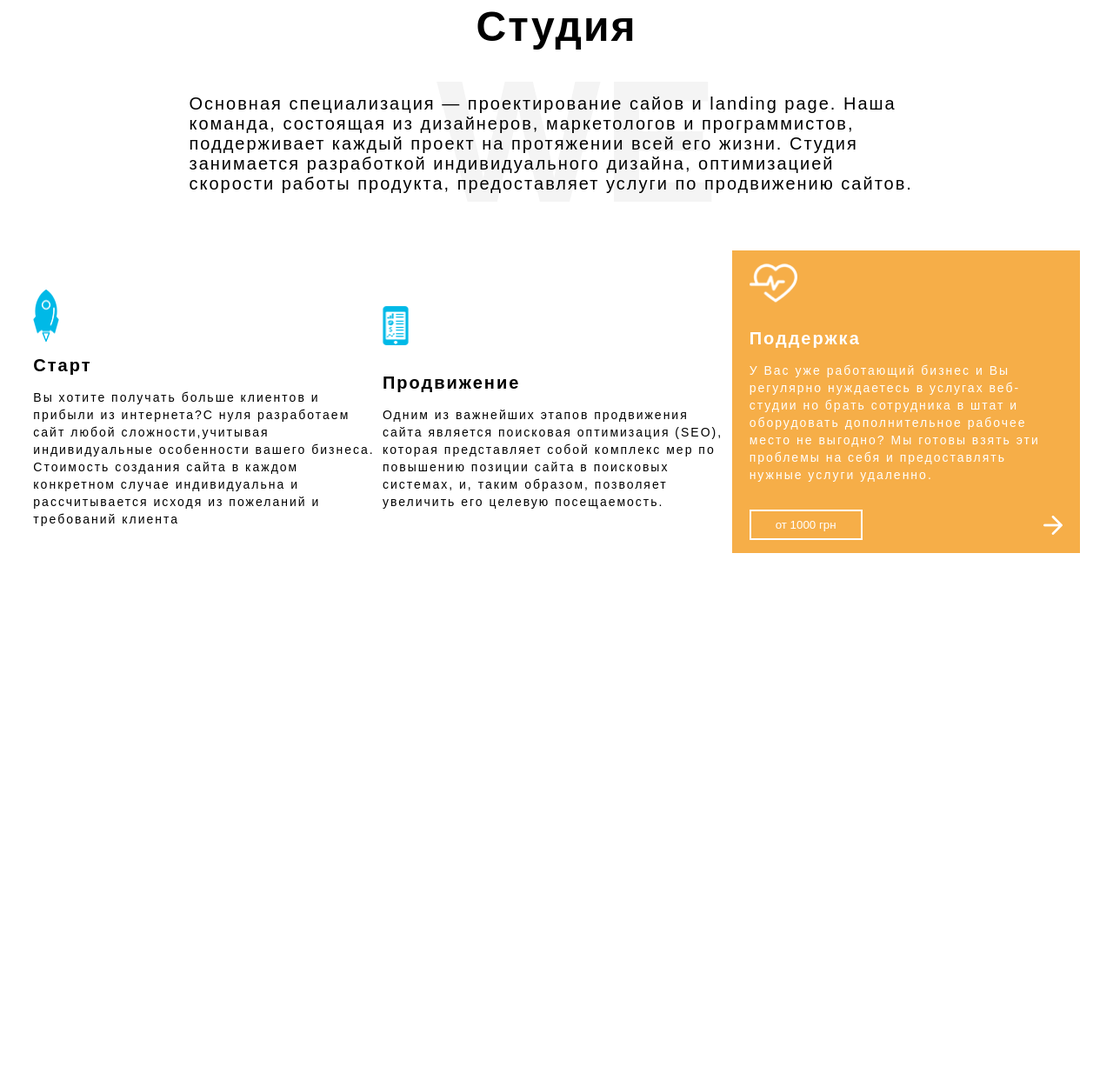
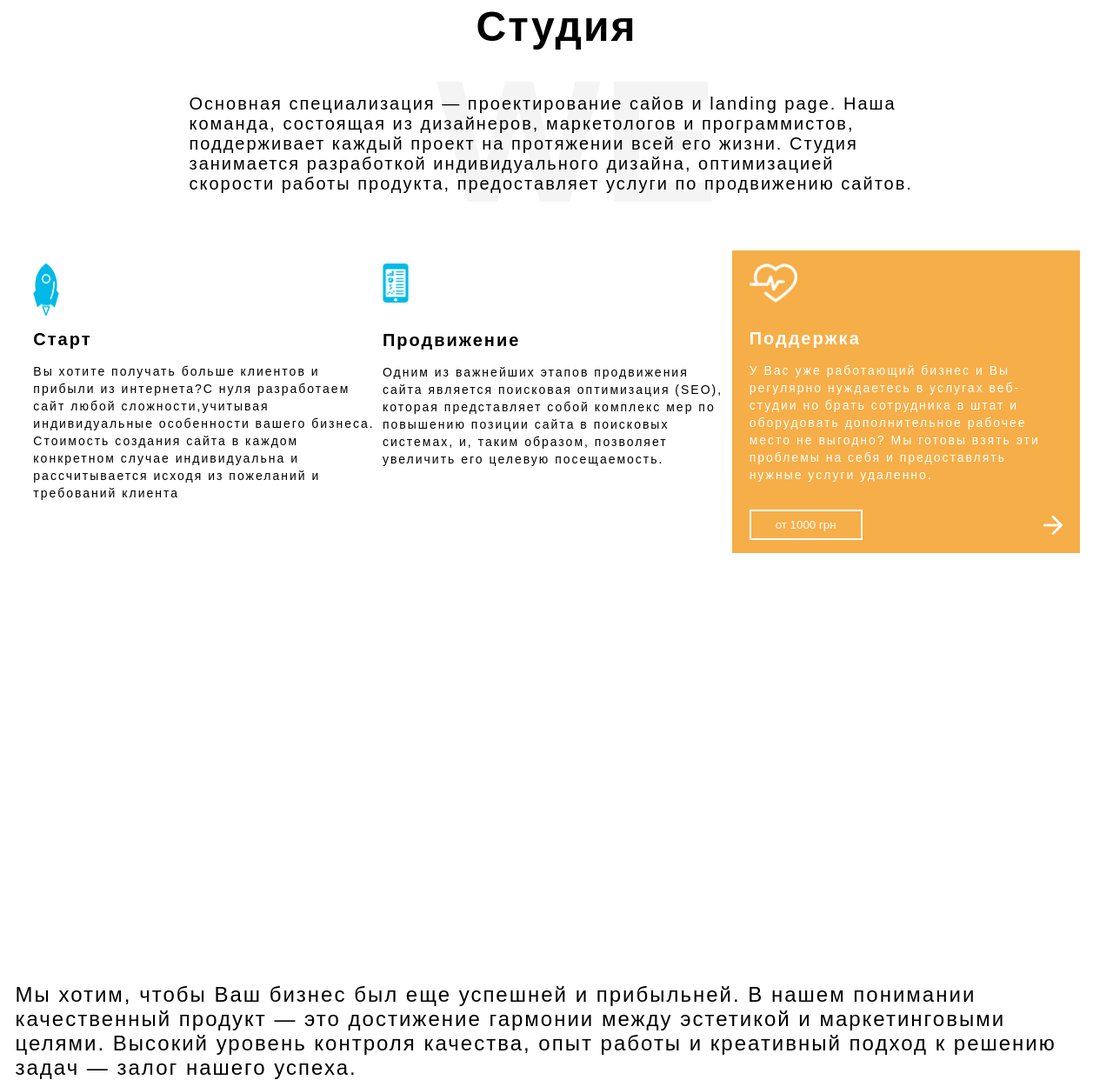
Before and after one commit to JulyTurbai/newSite, a plain HTML site: page index.html in a window 1280 px wide. Shown: the part 976-2218 px from the top of the page at 87% size. Before the commit the page ends 2034 px from the top, so only its background shows below. Drawn offline with Linux system fonts and the light colour scheme.

Commit message:
credo-block

```diff
--- a/index.html
+++ b/index.html
@@ -121,5 +121,26 @@
             </div>
         </div>
     </div>
+    <div class="about">
+        <div class="container">
+            <div class="about-block">
+                <div class="about_credo">
+                    <div class="about-content">
+                        <h1 class="about-content__title title title_h1">
+                            КРЕДО НАШЕЙ КОМАПАНИИ
+                        </h1>
+                        <p class="about-content__descr">
+                            Мы хотим, чтобы Ваш бизнес был еще успешней и прибыльней. В нашем понимании
+                            качественный продукт — это достижение гармонии между эстетикой и
+                            маркетинговыми целями. Высокий уровень контроля качества, опыт
+                            работы и креативный подход к решению задач — залог
+                            нашего успеха.
+                        </p>
+                    </div>
+                </div>
+                <div class="about-services"></div>
+            </div>
+        </div>
+    </div>
 </body>
 </html>
--- a/scss/sections/studio/_studio.scss
+++ b/scss/sections/studio/_studio.scss
@@ -30,9 +30,12 @@
     }
 }
 .studio-topics {
-    @include flex (space-between, center, center);
+    @include flex (space-between, flex-start, center);
     .topic {
         max-width: 400px;
+        padding-bottom: 70px;
+        align-items: flex-start;
+
         &__start {
             .topic-icon {
                 width: 30px;
@@ -48,6 +51,8 @@
                 margin-bottom: 32px;
                 margin-top: 15px;
                 margin-right: 10px;
+
+
             }
         }
         &__support {
```
Also changed, not shown: css/style.css, css/style.min.css, img/landing.png (added), img/settings.png (added), img/shop.png (added), img/veb.png (added), 3 other files.
